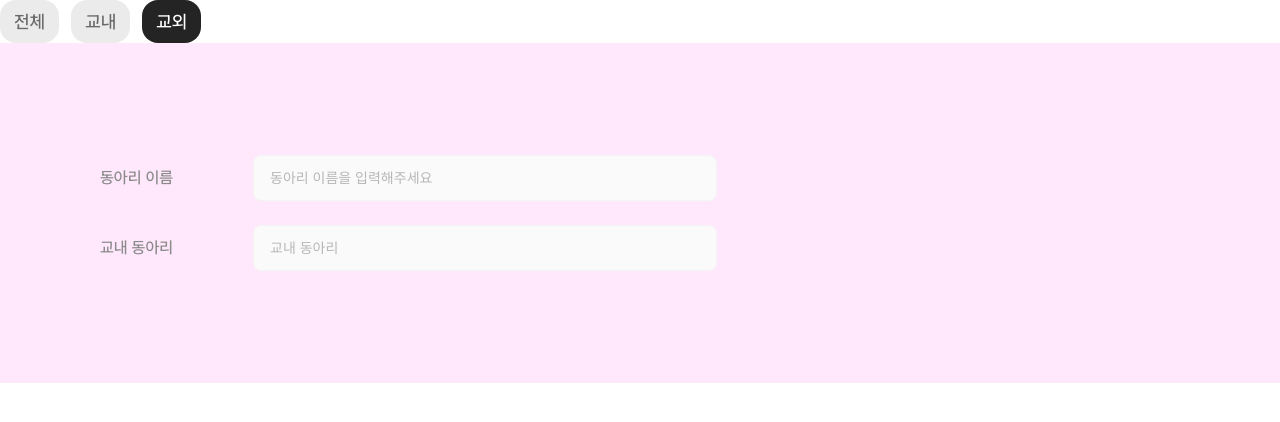
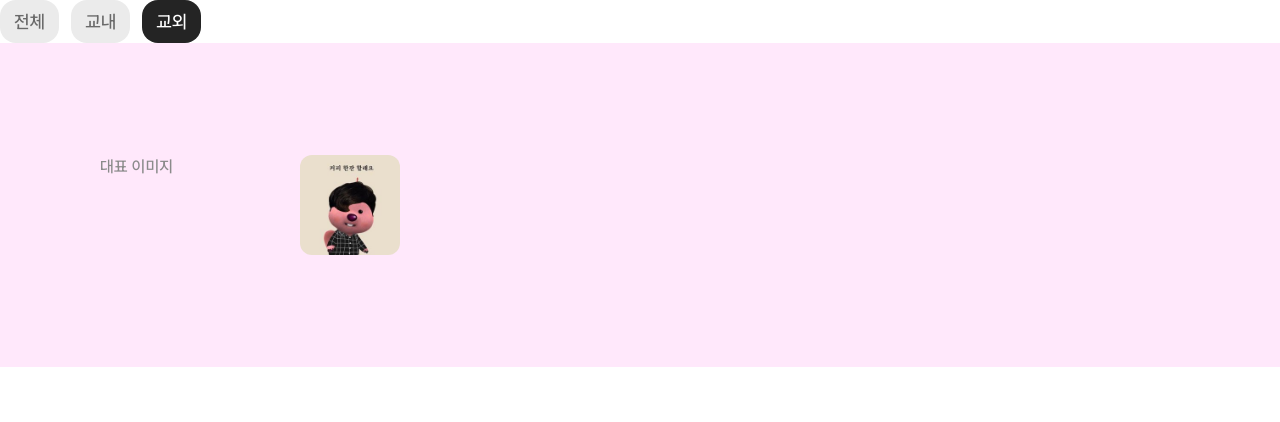
Before and after one commit to dong-ariari/frontend, a React (Vite) app: page /offcampus in a window 1280 px wide. Shown: the top 422 px of the page. Built offline with nearby package versions, Linux system fonts and the light colour scheme.

Commit message:
feat: add image slot component

```diff
--- a/src/pages/offcampus.jsx
+++ b/src/pages/offcampus.jsx
@@ -1,14 +1,11 @@
-import Input from "../components/input/input";
+import ImageSlot from "../components/imageSlot/imageSlot";
+import ImageVal from "../assets/images/루피.png";
 
 const Offcampus = () => {
   return (
     <>
       <div style={{ backgroundColor: "#ffe8fb", padding: 100 }}>
-        <Input
-          title={"동아리 이름"}
-          placeholder={"동아리 이름을 입력해주세요"}
-        />
-        <Input title={"교내 동아리"} placeholder={"교내 동아리"} />
+        <ImageSlot title={"대표 이미지"} image={ImageVal} />
       </div>
     </>
   );
```
Also changed, not shown: src/assets/images/루피.png (added).
